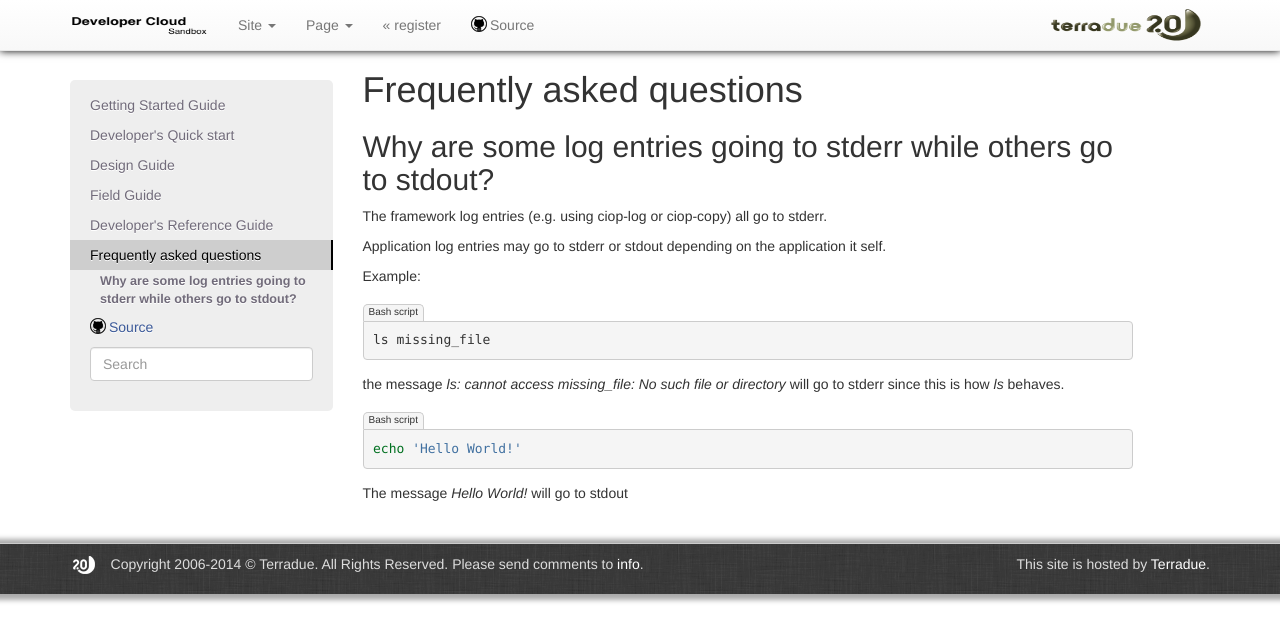
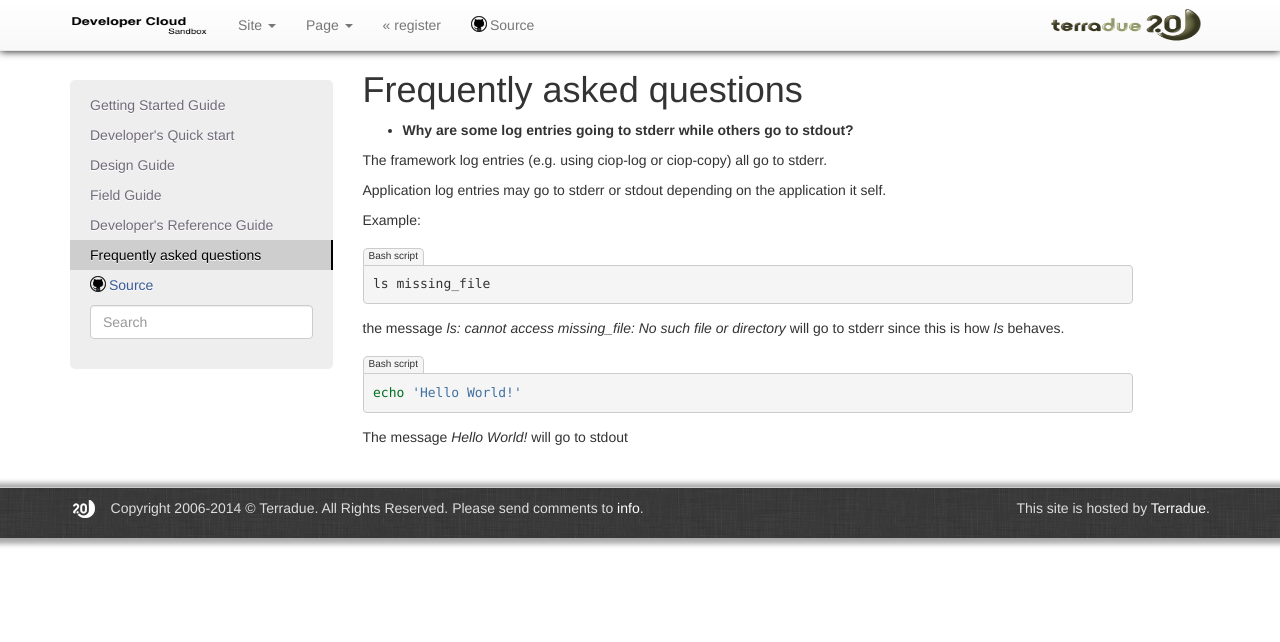
Before and after one commit to Terradue/doc-developer-sandbox, a Sphinx documentation site: the page built from source/faq/index.rst, in a window 1280 px wide. Shown: the top 642 px of the page. Built offline with Sphinx 7.4.7, drawn with Linux system fonts in a browser that asks for light colours.

```diff
--- a/source/faq/index.rst
+++ b/source/faq/index.rst
@@ -1,8 +1,7 @@
 Frequently asked questions
 ##########################
 
-Why are some log entries going to stderr while others go to stdout?
-=====================================================================
+* **Why are some log entries going to stderr while others go to stdout?**
 
 The framework log entries (e.g. using ciop-log or ciop-copy) all go to stderr.
 
```
